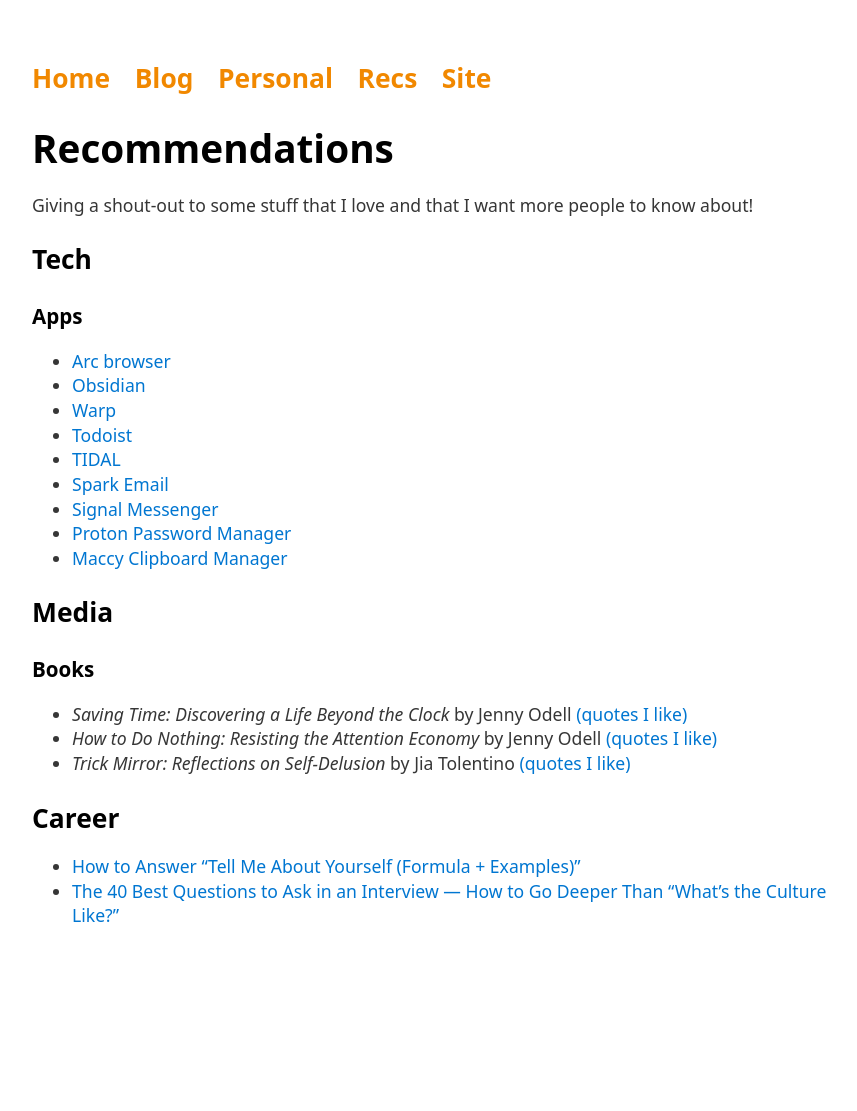
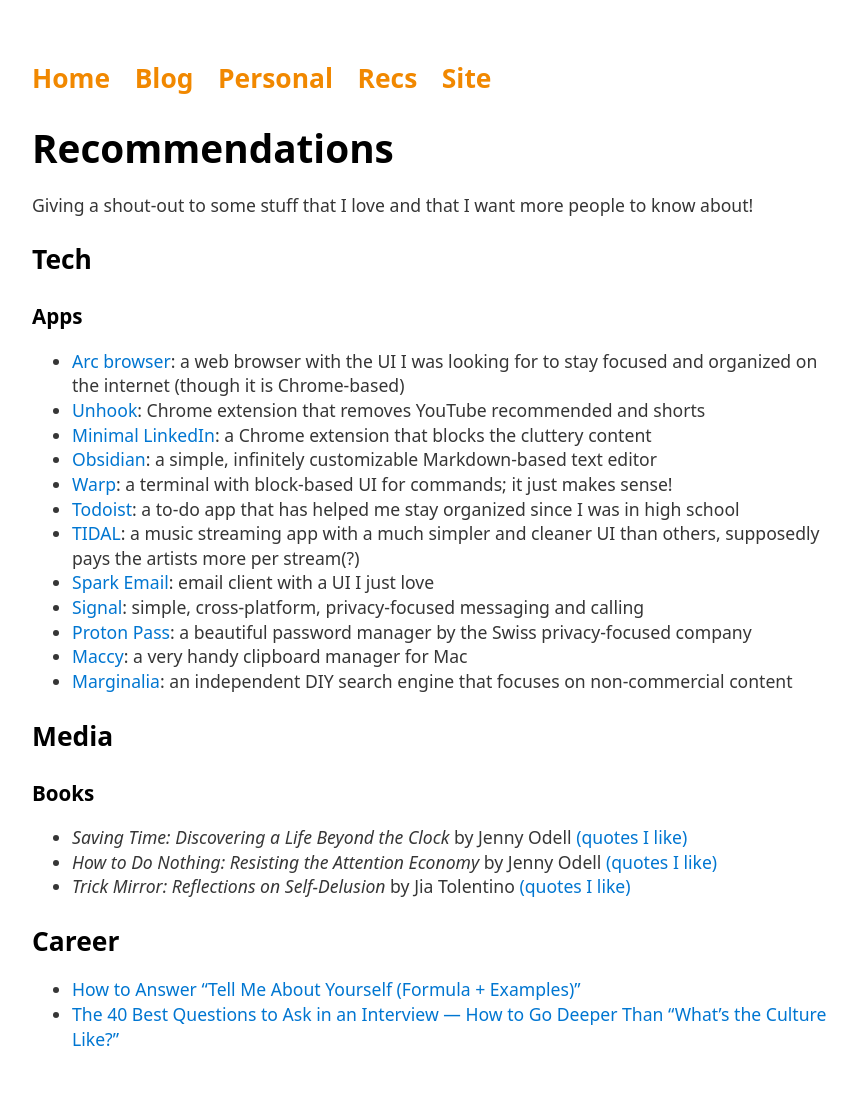
Before and after one commit to grkw/grkw.github.io, a Jekyll site: the page built from pages/recs.md, in a window 1280 px wide. Shown: the whole page, without its empty margins (208-1065 px from the left). Built offline with Jekyll 4.4.1, drawn with Linux system fonts in a browser that asks for light colours; before the commit the page ends 988 px from its top, so only the background shows below that.

```diff
--- a/index.html
+++ b/index.html
@@ -8,7 +8,6 @@ title: Grace Kwak
 
 <head>
   <link rel="stylesheet" type="text/css" href="/css/main.css" />
-  <!-- <title>Grace Kwak</title> -->
 </head>
 
 <body>
@@ -46,8 +45,7 @@ title: Grace Kwak
                     <a href="https://github.com/grkw"><b>github</b></a> &nbsp;&nbsp;|&nbsp;&nbsp;
                     <a href="https://www.linkedin.com/in/grace-j-kwak/"><b>linkedin</b></a> &nbsp;&nbsp;|&nbsp;&nbsp;
                     <a href="/assets/pdf/cv.pdf"><b>cv</b></a> &nbsp;&nbsp;|&nbsp;&nbsp;
-                    <a href="https://www.amazon.com/Glitch-Novel-Grace-Kwak/dp/1637306857?qid=&sr="><b>my sci-fi
-                        novel</b></a>
+                    <a href="https://www.amazon.com/Glitch-Novel-Grace-Kwak/dp/1637306857?qid=&sr="><b>my book</b></a>
                   </p>
                 </td>
                 <td style="padding:2.5%;width:40%;max-width:40%;">
--- a/pages/recs.md
+++ b/pages/recs.md
@@ -12,15 +12,18 @@ Giving a shout-out to some stuff that I love and that I want more people to know
 
 ### Apps
 
-- [Arc browser](https://arc.net/)
-- [Obsidian](https://obsidian.md/)
-- [Warp](https://warp.dev/)
-- [Todoist](https://todoist.com/)
-- [TIDAL](https://tidal.com/)
-- [Spark Email](https://sparkmailapp.com/)
-- [Signal Messenger](https://signal.org/)
-- [Proton Password Manager](https://protonmail.com/password-manager)
-- [Maccy Clipboard Manager](https://maccy.app/)
+- [Arc browser](https://arc.net/): a web browser with the UI I was looking for to stay focused and organized on the internet (though it is Chrome-based)
+- [Unhook](https://chromewebstore.google.com/detail/unhook-remove-youtube-rec/khncfooichmfjbepaaaebmommgaepoid): Chrome extension that removes YouTube recommended and shorts
+- [Minimal LinkedIn](https://github.com/cindywu/minimal-linkedin): a Chrome extension that blocks the cluttery content
+- [Obsidian](https://obsidian.md/): a simple, infinitely customizable Markdown-based text editor
+- [Warp](https://warp.dev/): a terminal with block-based UI for commands; it just makes sense!
+- [Todoist](https://todoist.com/): a to-do app that has helped me stay organized since I was in high school
+- [TIDAL](https://tidal.com/): a music streaming app with a much simpler and cleaner UI than others, supposedly pays the artists more per stream(?)
+- [Spark Email](https://sparkmailapp.com/): email client with a UI I just love
+- [Signal](https://signal.org/): simple, cross-platform, privacy-focused messaging and calling
+- [Proton Pass](https://protonmail.com/password-manager): a beautiful password manager by the Swiss privacy-focused company
+- [Maccy](https://maccy.app/): a very handy clipboard manager for Mac
+- [Marginalia](https://search.marginalia.nu/): an independent DIY search engine that focuses on non-commercial content
 
 ## Media
 
```
Also changed, not shown: pages/personal.md (+3 -3 lines).
